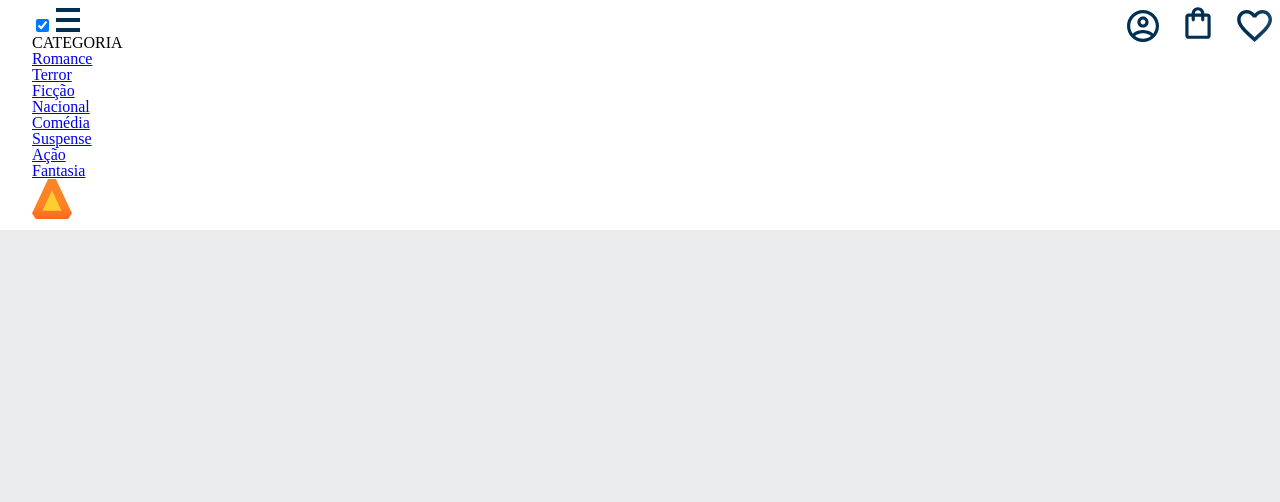
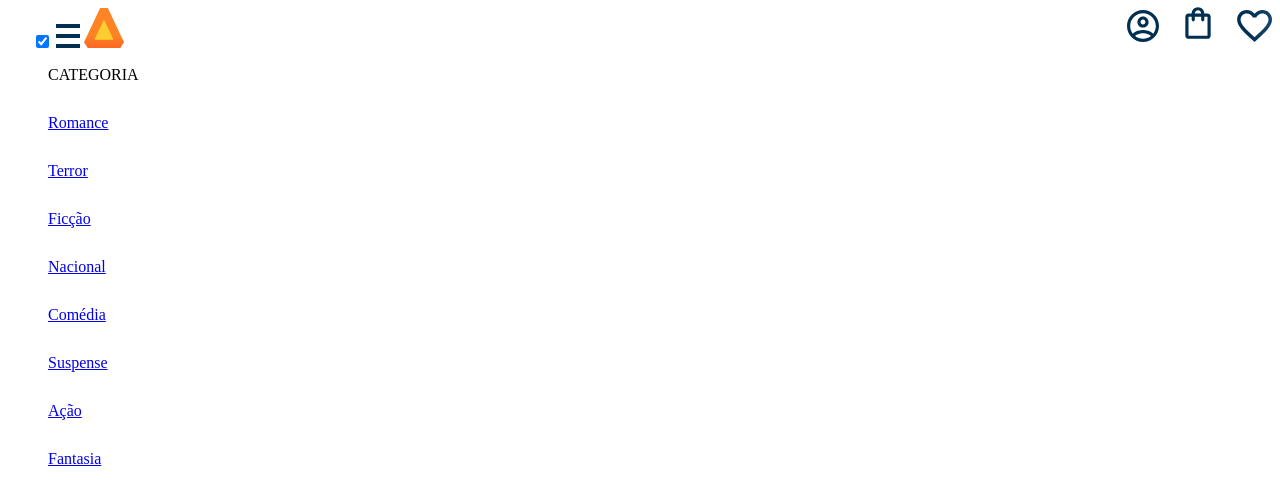
Before and after one commit to anaalindoca/Luna-e-Ana-V-2E-2-tri, a plain HTML site: page index.html in a window 1280 px wide. Both pictures are taken after a click on the checkbox 42 px from the left and 41 px from the top of the page. Drawn offline with Linux system fonts and the light colour scheme.

Commit message:
Add files via upload

```diff
--- a/assets/css/header.css
+++ b/assets/css/header.css
@@ -1,10 +1,10 @@
  body{
-     background-color: #ebecee;
+     background-color: #ffffff;
  }
  .cabecalho{
     display: flex;
     justify-content: space-between;
-    background-color: white;
+    background-color: rgb(255, 255, 255);
 }
 .container{
     margin: 0px 24px;
@@ -24,3 +24,8 @@
 .menu-checkbox:checked ~ .menu-lista{
     display: block;
 }
+
+.lista-item{
+    padding: 1em;
+    background-color: rgb(255, 255, 255);
+}
--- a/assets/css/style.css
+++ b/assets/css/style.css
@@ -1 +1,6 @@
 @import url(header.css);
+:root{
+--cor-de-fundo:
+--branco
+--laranja
+}
--- a/index.html
+++ b/index.html
@@ -9,30 +9,36 @@
     <link rel="stylesheet" href="assets/css/style.css">
 </head>
 <body>
+
     <header class="cabecalho">
         <div class="container">
         <input type="checkbox" id="menu" class="menu-checkbox">
+
         <label for="menu">
             <span class="menu-hamburguer"></span>
         </label>
+
+        <img src="assets/img/AluraBooks/Logo.svg" alt="logo da alurabooks" class="logo-alurabooks">
         <ul class="menu-lista">
             <li class="lista-item">CATEGORIA</li>
-            <li class="lita-item"> <a href="#">Romance</a> </li>
-            <li class="lita-item"> <a href="#">Terror</a> </li>
-            <li class="lita-item"> <a href="#">Ficção</a> </li>
-            <li class="lita-item"> <a href="#">Nacional</a> </li>
-            <li class="lita-item"> <a href="#">Comédia</a> </li>
-            <li class="lita-item"> <a href="#">Suspense</a> </li>
-            <li class="lita-item"> <a href="#">Ação</a> </li>
-            <li class="lita-item"> <a href="#">Fantasia</a> </li>
+            <li class="lista-item"> <a href="#">Romance</a> </li>
+            <li class="lista-item"> <a href="#">Terror</a> </li>
+            <li class="lista-item"> <a href="#">Ficção</a> </li>
+            <li class="lista-item"> <a href="#">Nacional</a> </li>
+            <li class="lista-item"> <a href="#">Comédia</a> </li>
+            <li class="lista-item"> <a href="#">Suspense</a> </li>
+            <li class="lista-item"> <a href="#">Ação</a> </li>
+            <li class="lista-item"> <a href="#">Fantasia</a> </li>
         </ul>
-        <img src="assets/img/AluraBooks/Logo.svg" alt="logo da alurabooks" class="logo-alurabooks">
      </div>
+
+
      <div  class container >
         <a href="#"><img src="assets/img/AluraBooks/Usuário.svg" alt=""></a>
         <a href="#"><img src="assets/img/AluraBooks/Compras.svg" alt=""></a>
         <a href="#"><img src="assets/img/AluraBooks/Favoritos.svg" alt=""></a>
        </div>
+
     </header>
 </body>
 </html>
```
